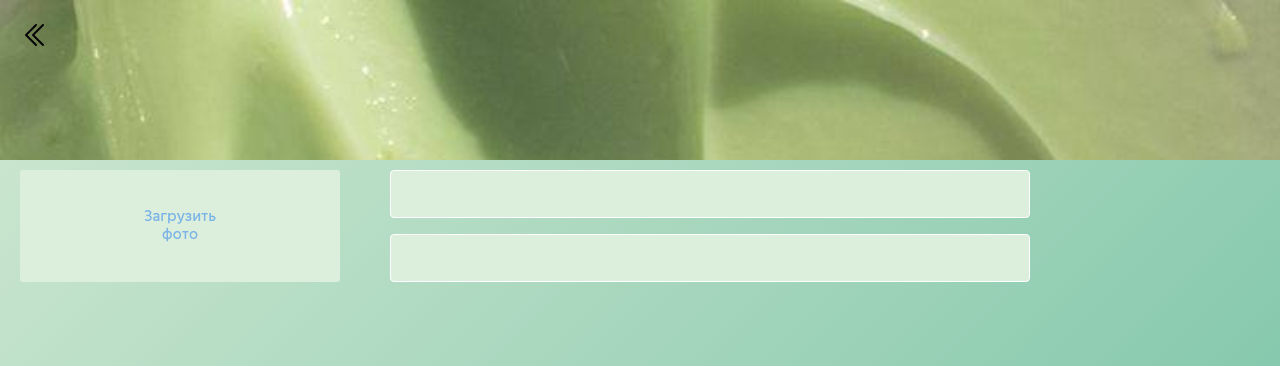
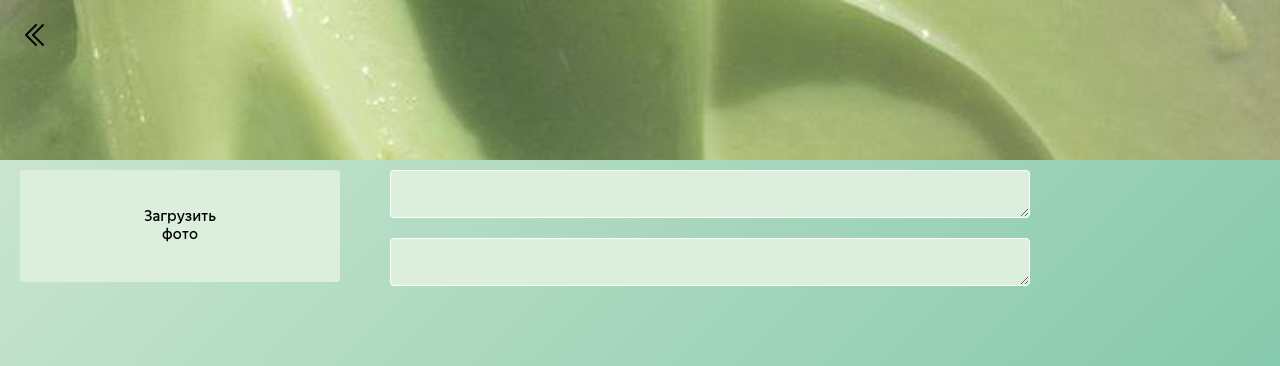
Before and after one commit to Kurbik72/TgBot2.0, a React (Create React App) app: page /visitpage in a window 1280 px wide. Shown: the top 366 px of the page. Built offline with nearby package versions, Linux system fonts and the light colour scheme.

Commit message:
add new inputs in vizitpage

```diff
--- a/src/components/vizitPage/vizit.module.css
+++ b/src/components/vizitPage/vizit.module.css
@@ -79,7 +79,7 @@ display: none;
 
 }
 .page p{
-    color: rgb(124, 180, 230);
+    color: rgb(0, 0, 0);
     display: flex;
     justify-content: center;
     align-items: center;
@@ -108,19 +108,22 @@ display: none;
     flex-direction: row;
     gap:50px;
 }
-.inputs input{
 
+.inputs {
+
+    padding: 10px 0px;
+
+}
+.inputs textarea {
+    text-align: center;
+    color: #000000;
     font-family: 'Font1';
     font-size: 17px;
-    padding: 0px 20px;
+    padding: 10px 20px;
     background-color: #dcefdd;
     border-radius: 4px;
     border: 1px solid #ffff;
     width: 50vw;
-    height: 6vh;
     margin-bottom: 2vh;
+    height: 6vh
 }
-.inputs {
-    padding: 10px 0px;
-
-}
--- a/src/components/vizitPage/vizitpage.jsx
+++ b/src/components/vizitPage/vizitpage.jsx
@@ -9,10 +9,6 @@ const Vizitpage = () => {
         const location = useLocation();
         const { username, about } = location.state || {};
         const [url, setUrl] = useState();
-
-
-
-
 
 
         const Upload = () =>{
@@ -41,7 +37,7 @@ const Vizitpage = () => {
             <div className={vizit.Osn}>
             <div className={vizit.page}>
             {url ? (
-            <img src={url} alt="Uploaded" style={{ width: '25vw', height: '14vh' }} />
+            <img src={url} alt="Uploaded" />
                         ) : (
                     <p>Загрузить <br />фото</p>
                         )}
@@ -72,8 +68,20 @@ return (
     </Upload>
 </div>
 <div className={vizit.inputs}>
-<input type="text"  value={username} readOnly/>
-<input type="text " value={about} readOnly/>
+<textarea
+type="text"
+name='Info1'
+value={username}
+readOnly
+
+/>
+<textarea
+type="text "
+name='Info2'
+value={about}
+readOnly
+
+/>
 
 </div>
 </div>
```
